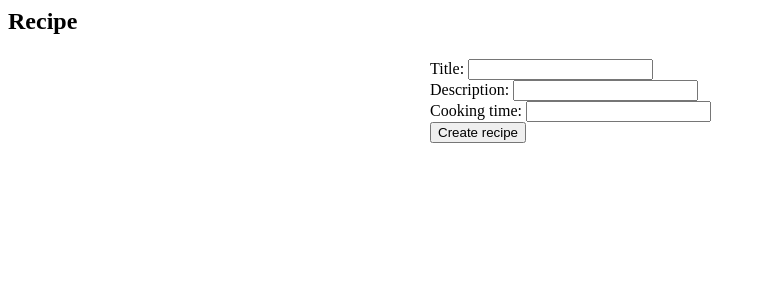
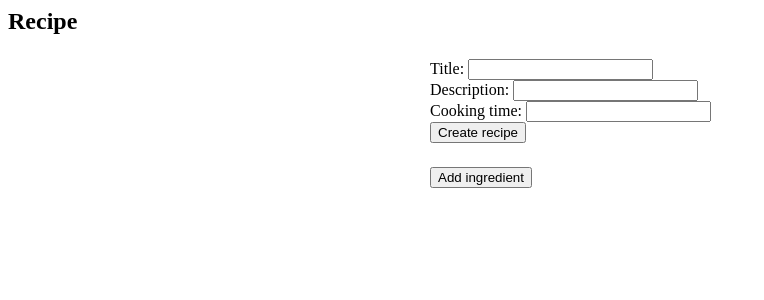
Before and after one commit to mishko-misha/best_recipes, a Django app: page /recipes/create/ in a window 1280 px wide. Shown: the top 300 px of the page, without its empty margins (0-764 px from the left). Run offline with Django 5.2, Linux system fonts and the light colour scheme; the visitor is signed in with stand-in values (Sample User, id 1).

Commit message:
- continue to create project

```diff
--- a/common/forms.py
+++ b/common/forms.py
@@ -19,8 +19,9 @@ class LoginForm(Form):
 
 class RecipeForm(Form):
     title = CharField(max_length=150)
-    description = CharField(max_length=150)
+    description = CharField(max_length=500)
     cooking_time = CharField(max_length=150)
 
-class IngredientForm(Form):
+class RecipeIngredientForm(Form):
     name = CharField(max_length=150)
+    amount = CharField(max_length=150)
--- a/recipes/urls.py
+++ b/recipes/urls.py
@@ -5,6 +5,7 @@ from . import views
 urlpatterns = [
     path('recipes/', views.RecipeListView.as_view(), name='recipe_list'),
     path('recipes/create/', views.RecipeCreateView.as_view(), name='recipe_create'),
+    path('recipes/create/ingredient/', views.RecipeCreateIngredientView.as_view(), name='ingredient_create'),
     path('recipes/<int:recipe_id>/', views.RecipeDetailView.as_view(), name='recipe_detail'),
     path('recipes/<int:recipe_id>/update/', views.RecipeUpdateView.as_view(), name='recipe_update'),
     path('recipes/<int:recipe_id>/delete/', views.RecipeDeleteView.as_view(), name='recipe_delete'),
--- a/recipes/views.py
+++ b/recipes/views.py
@@ -1,29 +1,27 @@
 from django.contrib.auth.decorators import login_required
 from django.http import HttpResponse
-from django.shortcuts import render, get_object_or_404
+from django.shortcuts import render
 from django.utils.decorators import method_decorator
 from django.views import View
 
-from common.forms import RecipeForm, IngredientForm
+from common.forms import RecipeForm, RecipeIngredientForm
 from recipes.models import Recipes, Ingredients
 
 
 class RecipeListView(View):
     template_name = "recipes_list.html"
-    form_class = RecipeForm
 
     def get(self, request):
-        list_form = self.form_class()
+        list_form = RecipeForm()
         recipes = Recipes.objects.all()
         return render(request, self.template_name, context={"form": list_form, "recipes": recipes}, )
 
 
 class RecipeDetailView(View):
     template_name = "recipe_detail.html"
-    form_class = RecipeForm
 
     def get(self, request, recipe_id):
-        list_form = self.form_class()
+        list_form = RecipeForm()
         recipe = Recipes.objects.get(id=recipe_id)
         return render(request, self.template_name, context={"form": list_form, "recipe": recipe}, )
 
@@ -31,10 +29,9 @@ class RecipeDetailView(View):
 @method_decorator(login_required, name='dispatch')
 class RecipeCreateView(View):
     template_name = "recipe_create.html"
-    form_class = RecipeForm
 
     def get(self, request):
-        create_form = self.form_class()
+        create_form = RecipeForm()
         return render(request, self.template_name, context={"form": create_form}, )
 
     def post(self, request):
@@ -47,18 +44,17 @@ class RecipeCreateView(View):
 @method_decorator(login_required, name='dispatch')
 class RecipeCreateIngredientView(View):
     template_name = "recipe_create_ingredient.html"
-    form_class = IngredientForm
 
     def get(self, request):
-        ingredient_form = self.form_class()
-        return render(request, self.template_name, context={"ingredient": ingredient_form}, )
+        ingredient_form = RecipeIngredientForm()
+        return render(request, self.template_name, context={"ingredient_form": ingredient_form}, )
 
     def post(self, request):
         ingredient_form = self.form_class(request.POST)
         if ingredient_form.is_valid():
             ingredient = Ingredients.objects.create(**ingredient_form.cleaned_data)
             ingredient.save()
-        return render(request, self.template_name, context={"ingredient": ingredient_form}, )
+        return render(request, self.template_name, context={"ingredient_form": ingredient_form}, )
 
 class RecipeUpdateView(View):
     def get(self, request, id):
--- a/templates/recipe_create.html
+++ b/templates/recipe_create.html
@@ -15,5 +15,11 @@
     {{ form }}
     <button type="submit">Create recipe</button>
 </form>
+
+<form action="recipes/create/ingredient/" method="post">
+    {% csrf_token %}
+    {{ ingredient_form }}
+    <button type="submit">Add ingredient</button>
+</form>
 </body>
 </html>
```
